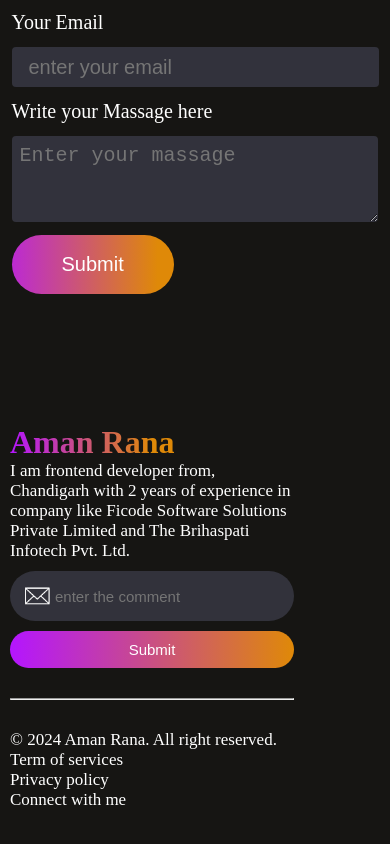
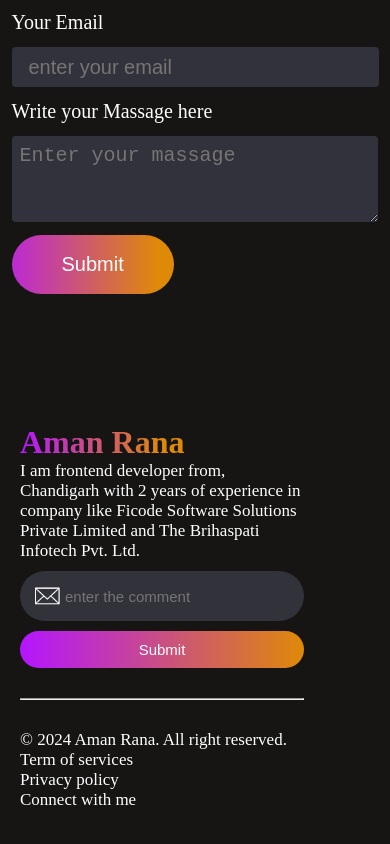
Before and after one commit to aman-rana9800/Portfolio, a React (Vite) app: page / in a window 390 px wide. Shown: the part 9935-10779 px from the top of the page. Built offline with nearby package versions, Linux system fonts and the light colour scheme.

Commit message:
maxwidth

```diff
--- a/src/Components/Footer/Footer.css
+++ b/src/Components/Footer/Footer.css
@@ -70,7 +70,8 @@ max-width: 500px;
     .footer{
     display: grid;
     align-items: center;
-margin-left: 10px;
+margin-left: 20px;
+max-width: 300px;
 }
 .footer_top{
     margin-left: 0px;
```
